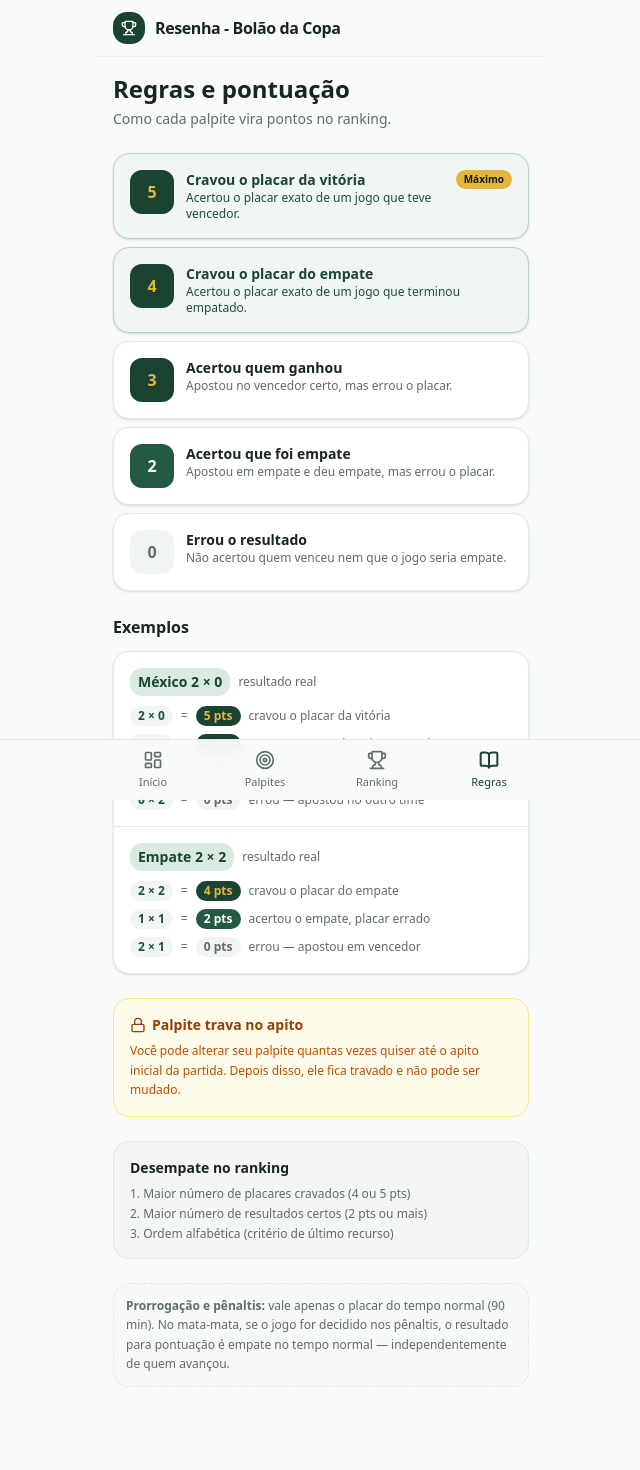
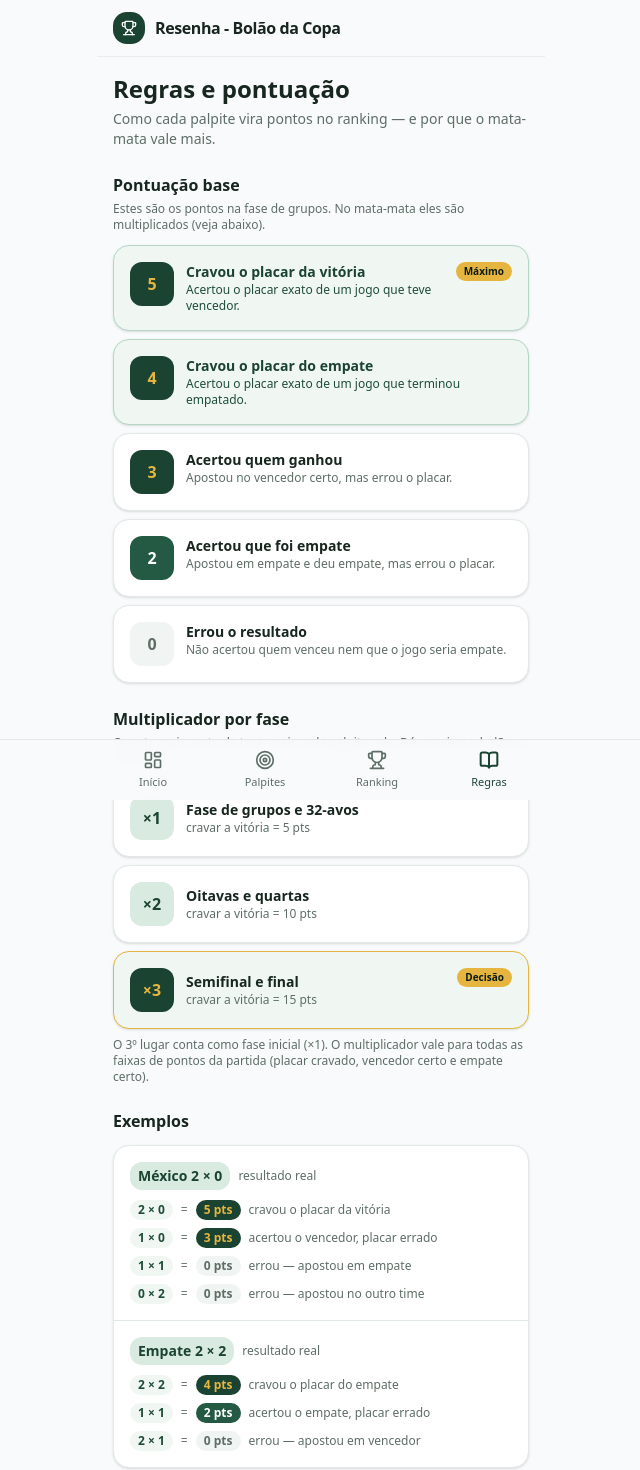
Before and after one commit to emersonjds/bolao-copa, a Next.js app: page /regras in a window 1280 px wide. Shown: the top 1470 px of the page, without its empty margins (319-959 px from the left). Built offline with nearby package versions, Linux system fonts and the light colour scheme; no server answers.

Commit message:
explain phase multiplier on rules screen

```diff
--- a/src/app/regras/page.tsx
+++ b/src/app/regras/page.tsx
@@ -91,6 +91,32 @@ const EXEMPLOS: ExemploPartida[] = [
   },
 ];
 
+interface MultiplicadorFase {
+  fase: string;
+  multiplicador: string;
+  exemplo: string;
+  destaque?: true;
+}
+
+const MULTIPLICADORES: MultiplicadorFase[] = [
+  {
+    fase: "Fase de grupos e 32-avos",
+    multiplicador: "×1",
+    exemplo: "cravar a vitória = 5 pts",
+  },
+  {
+    fase: "Oitavas e quartas",
+    multiplicador: "×2",
+    exemplo: "cravar a vitória = 10 pts",
+  },
+  {
+    fase: "Semifinal e final",
+    multiplicador: "×3",
+    exemplo: "cravar a vitória = 15 pts",
+    destaque: true,
+  },
+];
+
 function getPalpiteBadgeClasses(pontos: number): string {
   if (pontos >= 3) return "bg-brand-800 text-gold-400";
   if (pontos > 0) return "bg-brand-600 text-white";
@@ -103,15 +129,18 @@ export default function RegrasPage() {
       <header>
         <h1 className="font-display text-2xl font-bold text-foreground">Regras e pontuação</h1>
         <p className="mt-1 text-sm text-muted-foreground">
-          Como cada palpite vira pontos no ranking.
+          Como cada palpite vira pontos no ranking — e por que o mata-mata vale mais.
         </p>
       </header>
 
-      {/* Tabela de pontuação */}
+      {/* Tabela de pontuação base */}
       <section aria-labelledby="titulo-pontuacao">
-        <h2 id="titulo-pontuacao" className="sr-only">
-          Tabela de pontuação
+        <h2 id="titulo-pontuacao" className="mb-1 font-display text-base font-bold text-foreground">
+          Pontuação base
         </h2>
+        <p className="mb-3 text-xs text-muted-foreground">
+          Estes são os pontos na fase de grupos. No mata-mata eles são multiplicados (veja abaixo).
+        </p>
         <ul className="space-y-2">
           {REGRAS.map((regra) => (
             <li
@@ -135,6 +164,50 @@ export default function RegrasPage() {
             </li>
           ))}
         </ul>
+      </section>
+
+      {/* Multiplicador por fase */}
+      <section aria-labelledby="titulo-multiplicador">
+        <h2
+          id="titulo-multiplicador"
+          className="mb-1 font-display text-base font-bold text-foreground"
+        >
+          Multiplicador por fase
+        </h2>
+        <p className="mb-3 text-xs text-muted-foreground">
+          Quanto mais perto da taça, mais cada palpite vale. Dá pra virar o bolão na reta final!
+        </p>
+        <ul className="space-y-2">
+          {MULTIPLICADORES.map((item) => (
+            <li
+              key={item.fase}
+              className={`flex items-center gap-3 rounded-2xl border p-4 shadow-sm ${
+                item.destaque ? "border-gold-400 bg-brand-50" : "border-border bg-card"
+              }`}
+            >
+              <span
+                className={`flex h-11 w-11 shrink-0 items-center justify-center rounded-xl font-mono text-base font-bold ${
+                  item.destaque ? "bg-brand-800 text-gold-400" : "bg-brand-100 text-brand-800"
+                }`}
+              >
+                {item.multiplicador}
+              </span>
+              <div className="min-w-0 flex-1">
+                <p className="text-sm font-semibold text-foreground">{item.fase}</p>
+                <p className="text-xs text-muted-foreground">{item.exemplo}</p>
+              </div>
+              {item.destaque && (
+                <span className="self-start rounded-full bg-gold-400 px-2 py-0.5 text-[10px] font-bold text-brand-950">
+                  Decisão
+                </span>
+              )}
+            </li>
+          ))}
+        </ul>
+        <p className="mt-2 text-xs text-muted-foreground">
+          O 3º lugar conta como fase inicial (×1). O multiplicador vale para todas as faixas de
+          pontos da partida (placar cravado, vencedor certo e empate certo).
+        </p>
       </section>
 
       {/* Exemplos */}
@@ -195,8 +268,8 @@ export default function RegrasPage() {
           Desempate no ranking
         </h2>
         <ol className="mt-2 list-inside list-decimal space-y-1 text-xs text-muted-foreground">
-          <li>Maior número de placares cravados (4 ou 5 pts)</li>
-          <li>Maior número de resultados certos (2 pts ou mais)</li>
+          <li>Maior número de placares cravados (acertou o placar exato)</li>
+          <li>Maior número de resultados certos (acertou o vencedor ou o empate)</li>
           <li>Ordem alfabética (critério de último recurso)</li>
         </ol>
       </section>
```
